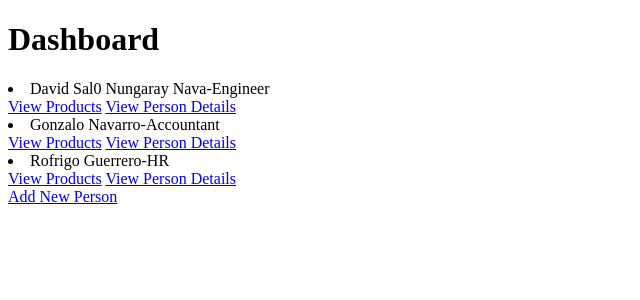
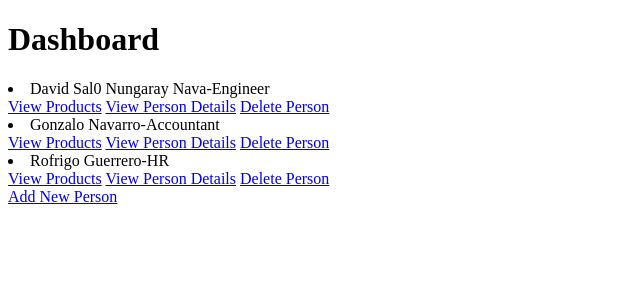
Before and after one commit to salog0d/MyCRM, a Django app: page /mysite/dashboard/ in a window 1280 px wide. Shown: the top 300 px of the page, without its empty margins (0-640 px from the left). Run offline with Django 5.2, Linux system fonts and the light colour scheme; data comes from the database, SQL or seed files in the repository; both versions use the stored data as it was after the commit.

Commit message:
Completed methods fro delete actions

```diff
--- a/mysite/templates/dashboard.html
+++ b/mysite/templates/dashboard.html
@@ -16,6 +16,8 @@
 
             <a href="{% url 'person_details' person.id %}">View Person Details</a>
 
+            <a href="{% url 'delete_person' person.id %}">Delete Person</a>
+
             </a>
         </li>
         {% endfor %}
--- a/mysite/urls.py
+++ b/mysite/urls.py
@@ -7,7 +7,9 @@ urlpatterns = [
     path("person_details/<int:person_id>/",views.person_details, name = "person_details"),
     path('person/update/<int:person_id>/', views.update_person, name='update_person'),
     path('person/create/', views.create_person, name='create_person'),
+    path('person/delete/<int:person_id>/', views.delete_person, name='delete_person'),
     path("product_details/<int:person_id>/<int:product_id>/", views.product_details, name = "product_details"),
     path('product/create/<int:person_id>/', views.create_product, name='create_product'),
     path("product_update/<int:product_id>/", views.update_product,name= "update_product"),
+    path("product_delete/<int:product_id>/", views.delete_product,name= "delete_product"),
 ]
--- a/mysite/views.py
+++ b/mysite/views.py
@@ -121,9 +121,20 @@ def update_product(request, product_id):
 #Delete opperations
 
 def delete_person(request, person_id):
-    person = get_object_or_404(Person, id= person_id)
-    return
+    person = get_object_or_404(Person, id=person_id)
 
-def delete_product(request, person_id):
-    person = get_object_or_404(Person, id= person_id)
-    return
+    products = person.product_set.all()  # Fetch queryset
+    products.delete()  # Now this works
+
+    # Delete person
+    person.delete()
+
+    messages.success(request, "Persona eliminada de manera satisfactoria")
+    return redirect('dashboard')  # Replace with the actual view name
+
+def delete_product(request, product_id):
+    product = get_object_or_404(Product, id=product_id)
+    product.delete()  # Correct usage
+
+    messages.success(request, "Producto eliminado de manera exitosa")
+    return redirect("dashboard")
```
Also changed, not shown: mysite/templates/person/person_products.html (+6 -6 lines), db.sqlite3.
